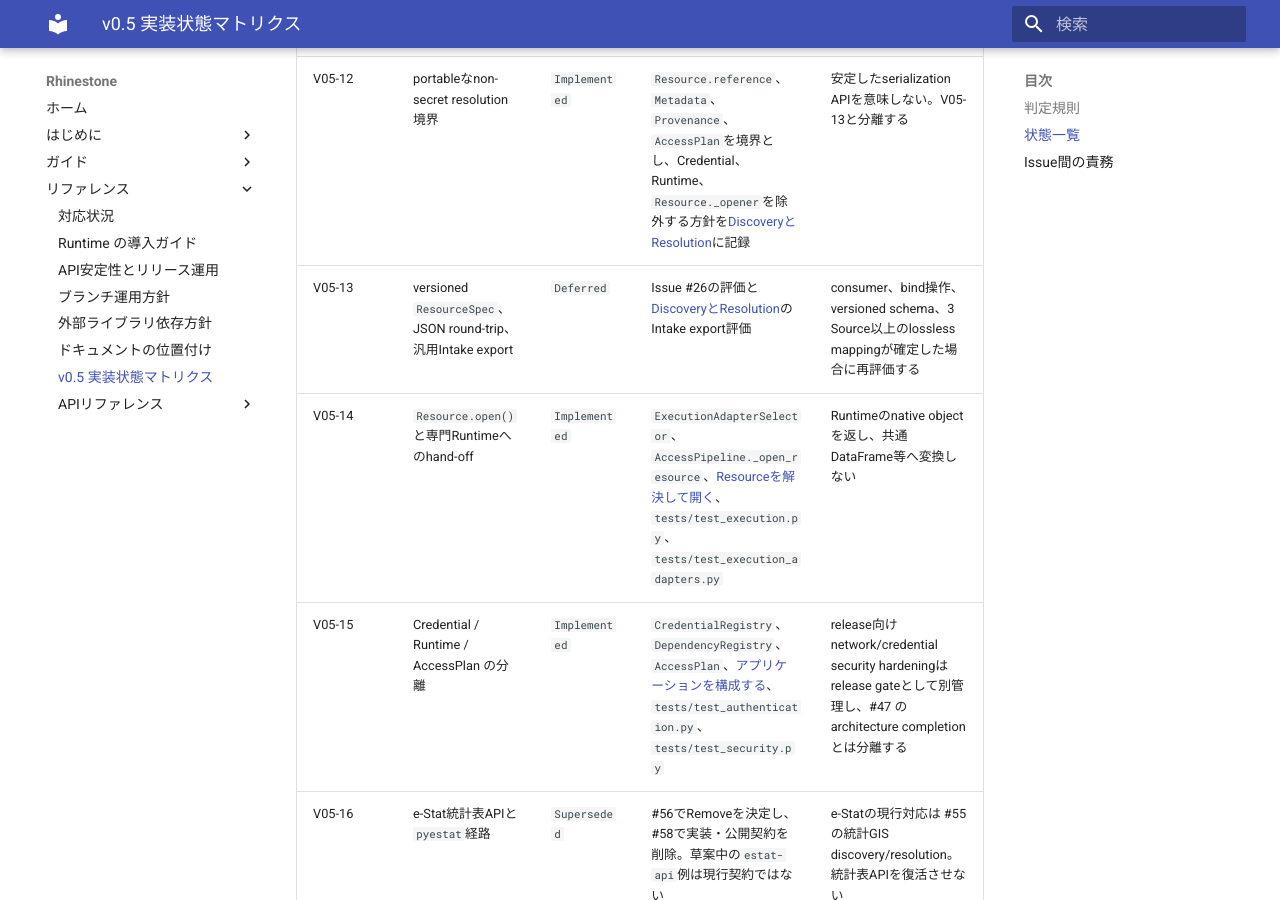
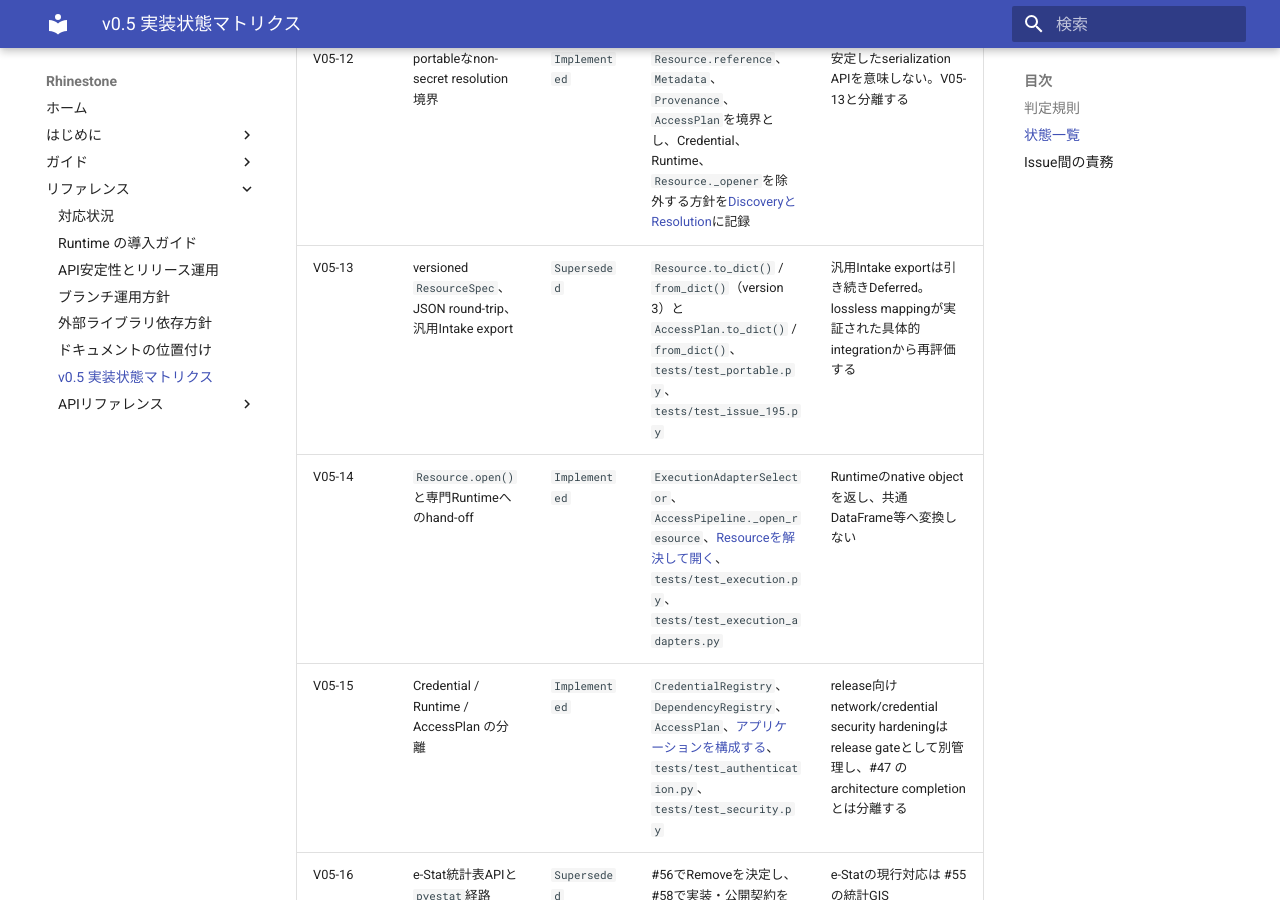
Before and after one commit to u-kitazawa/rhinestone, an MkDocs documentation site: the page built from docs/v05-status-matrix.md, in a window 1280 px wide and 900 px high, scrolled down 2984 px. Built offline with MkDocs 1.6.1 and Material for MkDocs 9.7.7, drawn with Linux system fonts in a browser that asks for light colours; some of the changed text lies outside the part shown.

Commit message:
docs: pin showcases to the new public API and align contract status

```diff
--- a/docs/v05-status-matrix.md
+++ b/docs/v05-status-matrix.md
@@ -23,7 +23,7 @@
 | V05-03 | Catalog / Provider 定義と同一Adapter型の複数構成 | `Implemented` | `Catalog`、`Provider`、`_ConfiguredSourceAdapter`、[アプリケーションを構成する](configuration.md)、`tests/test_catalogs.py`、`tests/test_public_api.py` | 外部自作Adapterの登録はV05-21で別管理 |
 | V05-04 | discovery source と resolution target の分離 | `Implemented` | `Resource.discovered_by` と `Resource.reference`、`Rhinestone.load(Resource)`、[DiscoveryとResolution](discovery-resolution.md)、`tests/test_public_api.py::test_discovery_result_resolves_through_a_different_target_source` | 両Sourceの記録保持はV05-09b / #23で実装済み |
 | V05-05 | federated search、capability projection、diagnostics | `Implemented` | `SearchCoordinator`、`SearchDiagnostic`、[データを検索する](search.md)、`tests/test_search.py` | Provider横断sequenceは非ranking。共通rerankerは導入しない |
-| V05-06 | source-scoped search の専用公開API | `Deferred` | 結果は `SearchResults["source-id"]` でProvider別に参照可能だが、検索実行を1 Sourceへ限定する公開引数はない | 特定Providerだけの実行が、Catalogを絞る現行手段では不十分な具体例とAPI形状が確定した時に再評価する |
+| V05-06 | source-scoped search の専用公開API | `Implemented` | `search(providers=[ProviderId.GSI])`、[データを検索する](search.md)、`tests/test_public_api.py` | 独自Providerは文字列ID、結果順はCatalog順を維持する |
 | V05-07 | Identity / Time / Space の日本横断Knowledge Layer | `Implemented` | `KnowledgeAdapter` の公開境界、snapshot-backed Identity、Time semantics、明示的な Space value、`tests/test_knowledge.py`、`tests/test_open_issue_contracts.py` | Provider projection の追加は同じ canonical value が2 Provider以上で必要になった場合だけ行う |
 | V05-08 | Representation knowledge（encoding、archive、配布形式） | `Implemented` | CKAN系とe-Stat GISのformat normalization、`Resource` / `AccessPlan.options`、GDAL/pyogrio/Rasterio Adapter、[対応状況](compatibility.md)、`tests/test_execution_adapters.py`、`tests/test_resolution.py`、`tests/test_representations.py` | canonical format / media type / archive semantics を `rhinestone.representations` に集約済み |
 | V05-09a | 単一Source内でMetadata / ProvenanceをURLへ縮退させず保持 | `Implemented` | `Metadata`、`Provenance`、`Source`、`Resource`、[DiscoveryとResolution](discovery-resolution.md)、`tests/test_models.py` | 現行のモデル契約を維持する |
@@ -31,7 +31,7 @@
 | V05-10 | Reference、Resource、AccessPlan の境界 | `Implemented` | `models.py`、`resolution.py`、`pipeline.py`、`tests/test_pipeline.py`、`tests/test_resolution.py` | 通常利用者向けの第一導線には露出しない |
 | V05-11 | Existing OSS First とSource/Execution Runtimeの分離 | `Implemented` | Dependency Registry、`RuntimeFactory`、RDFLib Source Runtime、GDAL/Rasterio/pyogrio Execution Runtime、[Runtimeの導入ガイド](runtimes.md)、[外部ライブラリ依存方針](dependency-policy.md)、`tests/test_dependencies.py` | 新規依存は依存方針の採用基準で個別評価する |
 | V05-12 | portableなnon-secret resolution境界 | `Implemented` | `Resource.reference`、`Metadata`、`Provenance`、`AccessPlan`を境界とし、Credential、Runtime、`Resource._opener`を除外する方針を[DiscoveryとResolution](discovery-resolution.md)に記録 | 安定したserialization APIを意味しない。V05-13と分離する |
-| V05-13 | versioned `ResourceSpec`、JSON round-trip、汎用Intake export | `Deferred` | Issue #26の評価と[DiscoveryとResolution](discovery-resolution.md)のIntake export評価 | consumer、bind操作、versioned schema、3 Source以上のlossless mappingが確定した場合に再評価する |
+| V05-13 | versioned `ResourceSpec`、JSON round-trip、汎用Intake export | `Superseded` | `Resource.to_dict()` / `from_dict()`（version 3）と`AccessPlan.to_dict()` / `from_dict()`、`tests/test_portable.py`、`tests/test_issue_195.py` | 汎用Intake exportは引き続きDeferred。lossless mappingが実証された具体的integrationから再評価する |
 | V05-14 | `Resource.open()` と専門Runtimeへのhand-off | `Implemented` | `ExecutionAdapterSelector`、`AccessPipeline._open_resource`、[Resourceを解決して開く](resolve-and-open.md)、`tests/test_execution.py`、`tests/test_execution_adapters.py` | Runtimeのnative objectを返し、共通DataFrame等へ変換しない |
 | V05-15 | Credential / Runtime / AccessPlan の分離 | `Implemented` | `CredentialRegistry`、`DependencyRegistry`、`AccessPlan`、[アプリケーションを構成する](configuration.md)、`tests/test_authentication.py`、`tests/test_security.py` | release向けnetwork/credential security hardeningはrelease gateとして別管理し、#47 のarchitecture completionとは分離する |
 | V05-16 | e-Stat統計表APIと`pyestat`経路 | `Superseded` | #56でRemoveを決定し、#58で実装・公開契約を削除。草案中の`estat-api`例は現行契約ではない | e-Statの現行対応は #55 の統計GIS discovery/resolution。統計表APIを復活させない |
```
Also changed, not shown: README.md (+1 -1 lines), docs/api/adapters/odpt.md (+1 -1 lines), 6 other files.
